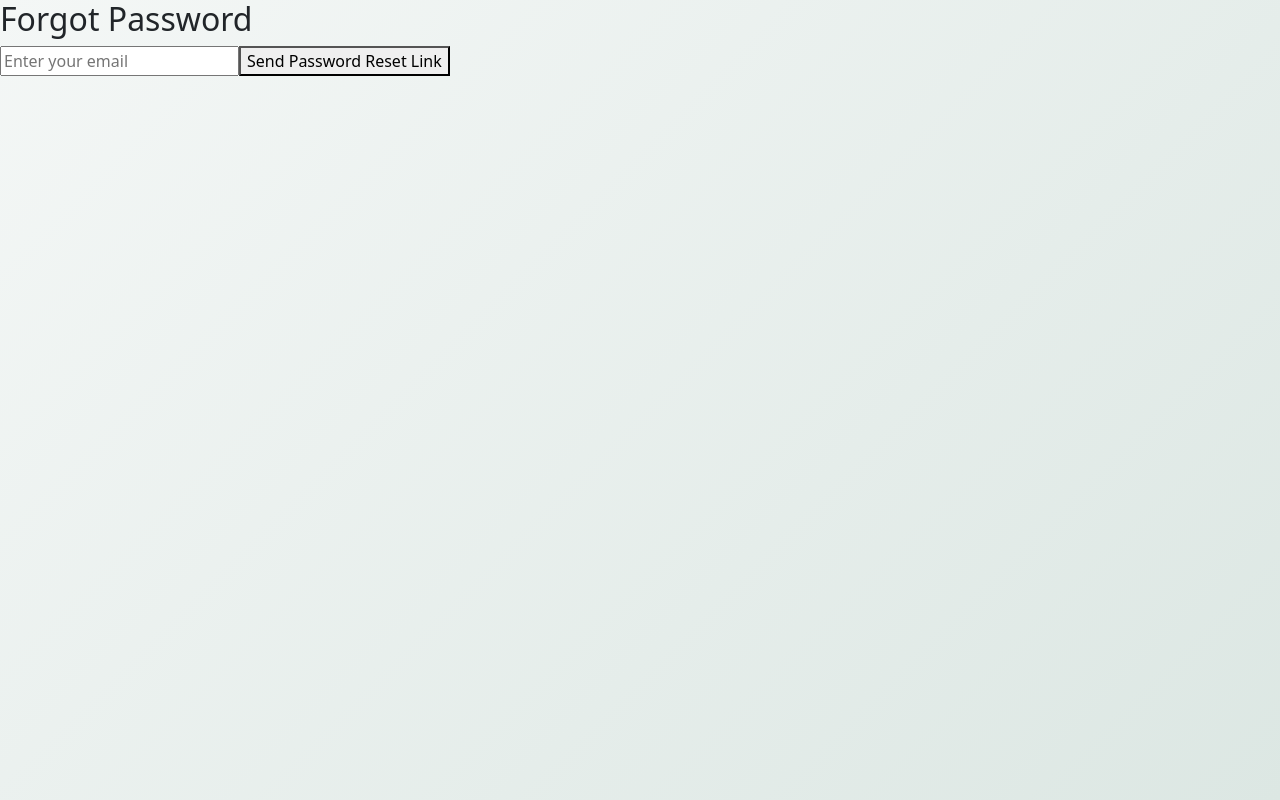
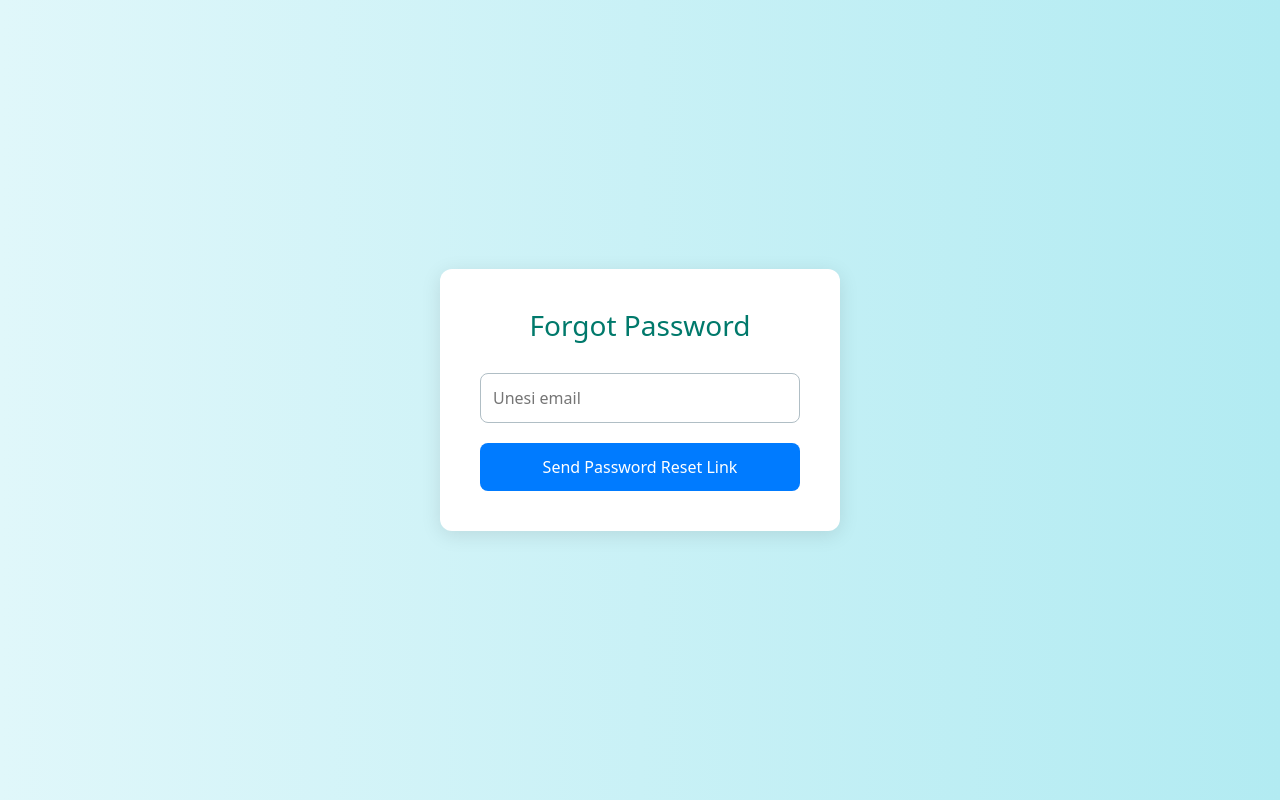
Before and after one commit to elab-development/internet-tehnologije-2024-projekat-upravljanjefinansijama_2021_0073, a React (Create React App) app in the folder frontend/: page /forgot-password in a window 1280 px wide. Built offline with nearby package versions, Linux system fonts and the light colour scheme.

Commit message:
dodat react hot toast

```diff
--- a/frontend/package.json
+++ b/frontend/package.json
@@ -7,6 +7,7 @@
     "cra-template": "1.2.0",
     "react": "^18.2.0",
     "react-dom": "^18.2.0",
+    "react-hot-toast": "^2.5.2",
     "react-icons": "^5.5.0",
     "react-router-dom": "^7.1.2",
     "react-scripts": "5.0.1",
--- a/frontend/src/components/ForgotPassword.jsx
+++ b/frontend/src/components/ForgotPassword.jsx
@@ -1,34 +1,92 @@
 import React, { useState } from 'react';
 import axios from 'axios';
+import { Toaster, toast } from 'react-hot-toast';
+
+const styles = {
+    container: {
+        display: 'flex',
+        justifyContent: 'center',
+        alignItems: 'center',
+        height: '100vh',
+        background: 'linear-gradient(to right, #e0f7fa, #b2ebf2)',
+    },
+    card: {
+        background: 'white',
+        padding: '40px',
+        borderRadius: '12px',
+        boxShadow: '0 4px 20px rgba(0,0,0,0.1)',
+        textAlign: 'center',
+        width: '100%',
+        maxWidth: '400px',
+    },
+    header: {
+        marginBottom: '30px',
+        color: '#00796b',
+        fontSize: '28px',
+    },
+    form: {
+        display: 'flex',
+        flexDirection: 'column',
+        gap: '20px',
+    },
+    input: {
+        padding: '12px',
+        borderRadius: '8px',
+        border: '1px solid #b0bec5',
+        fontSize: '16px',
+    },
+    button: {
+        padding: '12px',
+        borderRadius: '8px',
+        border: 'none',
+        background: '#007bff',
+        color: 'white',
+        fontSize: '16px',
+        cursor: 'pointer',
+        transition: 'background-color 0.3s',
+    }
+};
 
 const ForgotPassword = () => {
     const [email, setEmail] = useState('');
-    const [message, setMessage] = useState('');
 
     const handleSubmit = async (e) => {
         e.preventDefault();
+        const toastId = toast.loading('Slanje reset link-a...');
+
         try {
-            const response = await axios.post('/forgot-password', { email });
-            setMessage(response.data.message);
+            await axios.post('/forgot-password', { email });
+            toast.success('Password reset link uspešno poslat!', {
+                id: toastId,
+            });
         } catch (error) {
-            setMessage('Error sending password reset link.');
+            toast.error('Greška u slanju password reset link-a.', {
+                id: toastId,
+            });
         }
     };
 
     return (
-        <div>
-            <h2>Forgot Password</h2>
-            <form onSubmit={handleSubmit}>
+        <div style={styles.container}>
+            <Toaster position="top-center" reverseOrder={false} />
+            <div style={styles.card}>
+                <h2 style={styles.header}>Forgot Password</h2>
+                <form onSubmit={handleSubmit} style={styles.form}>
                     <input
+                        style={styles.input}
                         type="email"
                         value={email}
                         onChange={(e) => setEmail(e.target.value)}
-                    placeholder="Enter your email"
+                        placeholder="Unesi email"
                         required
                     />
-                <button type="submit">Send Password Reset Link</button>
+                    <button type="submit" style={styles.button}
+                        onMouseOver={(e) => e.currentTarget.style.backgroundColor = '#0056b3'}
+                        onMouseOut={(e) => e.currentTarget.style.backgroundColor = '#007bff'}>
+                        Send Password Reset Link
+                    </button>
                 </form>
-            {message && <p>{message}</p>}
+            </div>
         </div>
     );
 };
--- a/frontend/src/components/ResetPassword.jsx
+++ b/frontend/src/components/ResetPassword.jsx
@@ -1,18 +1,70 @@
 import React, { useState } from 'react';
 import axios from 'axios';
-import { useParams, useNavigate } from 'react-router-dom'; // Pretpostavljam da koristite react-router
+import { useParams, useNavigate } from 'react-router-dom';
+import { Toaster, toast } from 'react-hot-toast';
+
+const styles = {
+    container: {
+        display: 'flex',
+        justifyContent: 'center',
+        alignItems: 'center',
+        height: '100vh',
+        background: 'linear-gradient(to right, #e0f7fa, #b2ebf2)',
+    },
+    card: {
+        background: 'white',
+        padding: '40px',
+        borderRadius: '12px',
+        boxShadow: '0 4px 20px rgba(0,0,0,0.1)',
+        textAlign: 'center',
+        width: '100%',
+        maxWidth: '400px',
+    },
+    header: {
+        marginBottom: '30px',
+        color: '#00796b',
+        fontSize: '28px',
+    },
+    form: {
+        display: 'flex',
+        flexDirection: 'column',
+        gap: '20px',
+    },
+    input: {
+        padding: '12px',
+        borderRadius: '8px',
+        border: '1px solid #b0bec5',
+        fontSize: '16px',
+    },
+    button: {
+        padding: '12px',
+        borderRadius: '8px',
+        border: 'none',
+        background: '#28a745',
+        color: 'white',
+        fontSize: '16px',
+        cursor: 'pointer',
+        transition: 'background-color 0.3s',
+    }
+};
+
 
 const ResetPassword = () => {
-    const { token } = useParams(); // Dobijanje tokena iz URL-a
+    const { token } = useParams();
     const [email, setEmail] = useState('');
     const [password, setPassword] = useState('');
     const [password_confirmation, setPasswordConfirmation] = useState('');
-    const [message, setMessage] = useState('');
-
     const navigate = useNavigate();
 
     const handleSubmit = async (e) => {
         e.preventDefault();
+        if (password !== password_confirmation) {
+            toast.error("Passwords do not match.");
+            return;
+        }
+
+        const toastId = toast.loading('Resetovanje lozinke...');
+
         try {
             const response = await axios.post('/reset-password', {
                 token,
@@ -20,44 +72,52 @@ const ResetPassword = () => {
                 password,
                 password_confirmation
             });
-            setMessage(response.data.message);
+            toast.success(response.data.message || 'Lozinka uspesno resetovana!', { id: toastId });
             setTimeout(() => {
                 navigate('/authentification');
-            }, 1500);
+            }, 2000);
         } catch (error) {
-            console.error(error);
-            setMessage(error.response?.data?.message || "Error resetting password.");
+            toast.error(error.response?.data?.message || "Greska u resetovanju lozinke.", { id: toastId });
         }
     };
 
     return (
-        <div>
-            <h2>Reset Password</h2>
-            <form onSubmit={handleSubmit}>
+        <div style={styles.container}>
+            <Toaster position="top-center" reverseOrder={false} />
+            <div style={styles.card}>
+                <h2 style={styles.header}>Reset Password</h2>
+                <form onSubmit={handleSubmit} style={styles.form}>
                     <input
+                        style={styles.input}
                         type="email"
                         value={email}
                         onChange={(e) => setEmail(e.target.value)}
-                    placeholder="Enter your email"
+                        placeholder="Unesi email"
                         required
                     />
                     <input
+                        style={styles.input}
                         type="password"
                         value={password}
                         onChange={(e) => setPassword(e.target.value)}
-                    placeholder="New Password"
+                        placeholder="Nova lozinka"
                         required
                     />
                     <input
+                        style={styles.input}
                         type="password"
                         value={password_confirmation}
                         onChange={(e) => setPasswordConfirmation(e.target.value)}
-                    placeholder="Confirm New Password"
+                        placeholder="Potvrdi novu lozinku"
                         required
                     />
-                <button type="submit">Reset Password</button>
+                    <button type="submit" style={styles.button}
+                        onMouseOver={(e) => e.currentTarget.style.backgroundColor = '#218838'}
+                        onMouseOut={(e) => e.currentTarget.style.backgroundColor = '#28a745'}>
+                        Resetuj Lozinku
+                    </button>
                 </form>
-            {message && <p>{message}</p>}
+            </div>
         </div>
     );
 };
```
Also changed, not shown: frontend/src/components/budget/Budgets.jsx (+65 -12 lines), 1 other file (tests, documents, lock files or other folders). Lines whose indentation alone changed are shown as unchanged.
